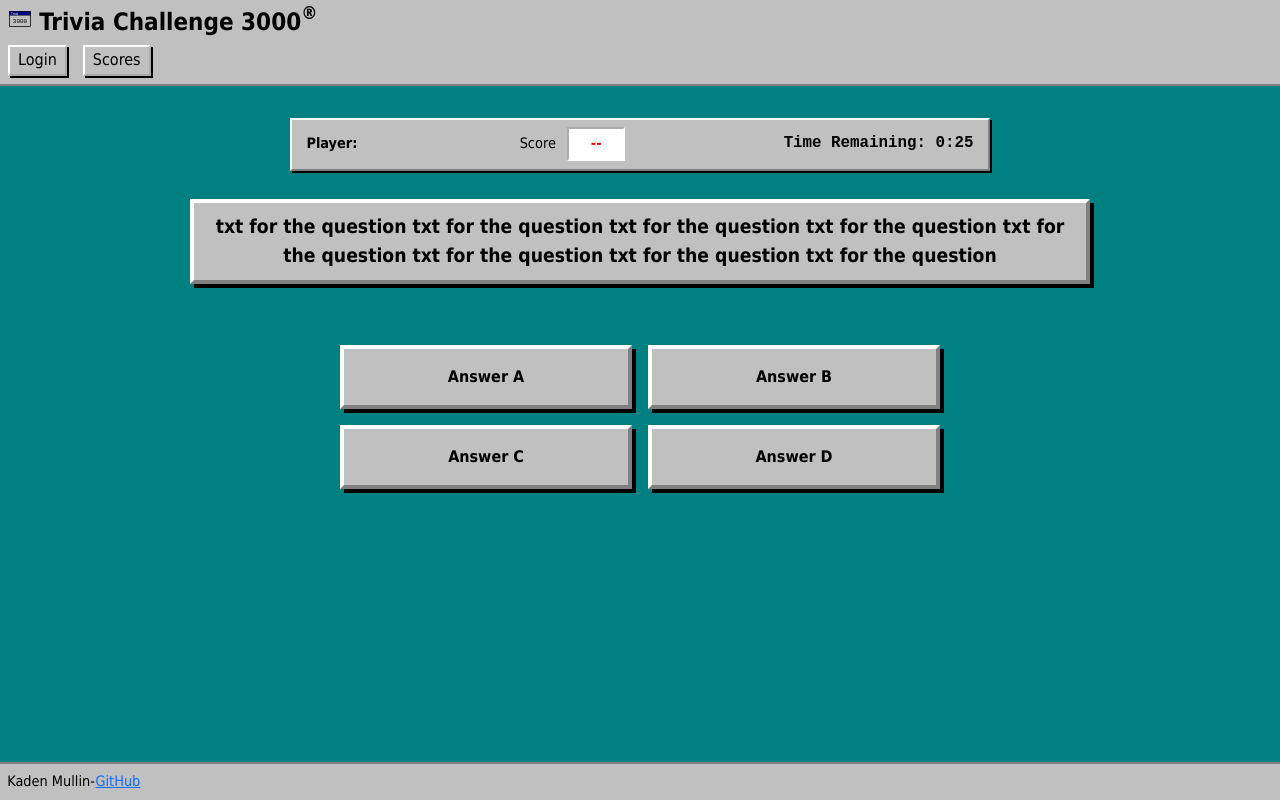
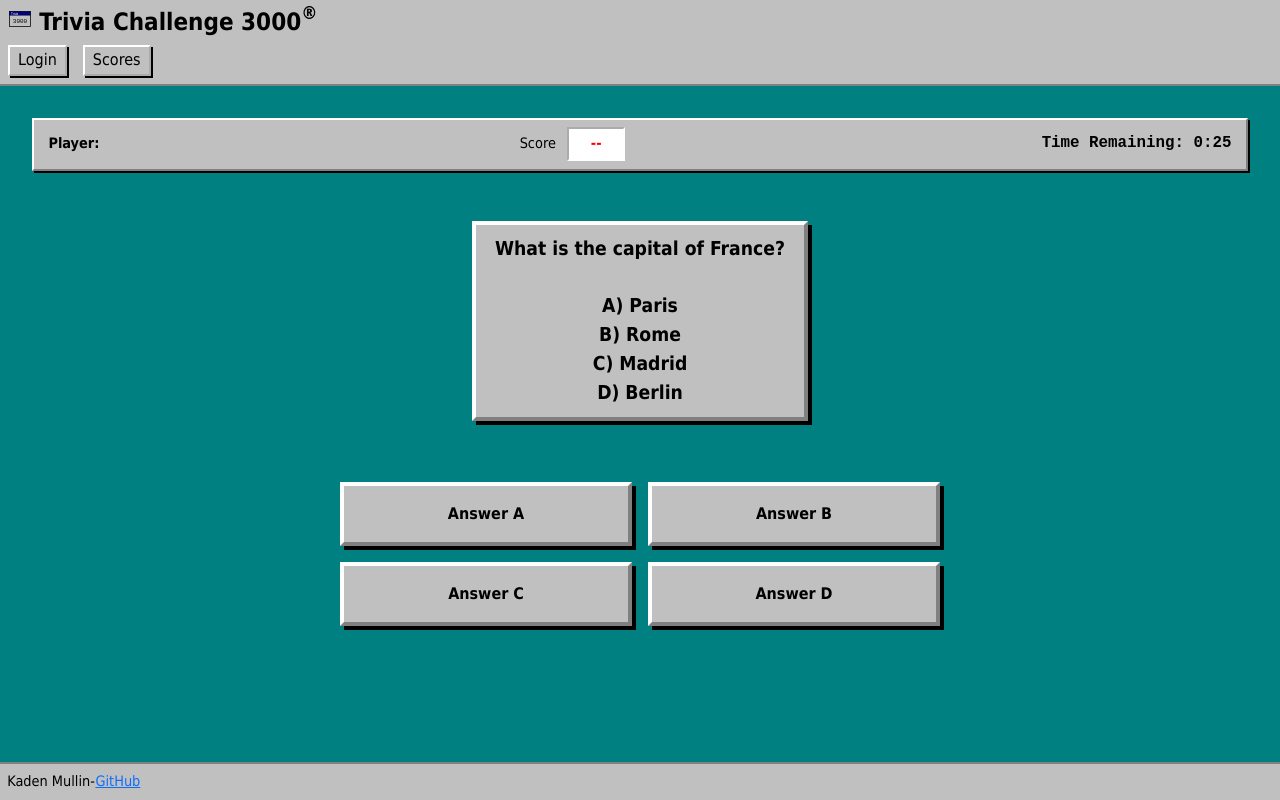
Before and after one commit to kmullin8/startup, a React (Vite) app: page /play in a window 1280 px wide. Built offline with nearby package versions, Linux system fonts and the light colour scheme.

Commit message:
implemented dynamic question

```diff
--- a/src/play/play.jsx
+++ b/src/play/play.jsx
@@ -5,40 +5,80 @@ export function Play({ user }) {
   const [score, setScore] = React.useState(0);
   const [buttonColors, setButtonColors] = React.useState([null, null, null, null]);
   const [disabledButtons, setDisabledButtons] = React.useState([false, false, false, false]);
-  const [timeRemaining, setTimeRemaining] = React.useState(30); // start at 30 seconds
+  const [timeRemaining, setTimeRemaining] = React.useState(30);
+  const [question, setQuestion] = React.useState(null); // store actual question object
+
+  // Mock "database" questions
+  const mockQuestions = [
+    {
+      id: 1,
+      text: 'What is the capital of France?',
+      answers: ['A) Paris', 'B) Rome', 'C) Madrid', 'D) Berlin'],
+      correctIndex: 0,
+    },
+    {
+      id: 2,
+      text: 'Which planet is known as the Red Planet?',
+      answers: ['A) Earth', 'B) Mars', 'C) Jupiter', 'D) Venus'],
+      correctIndex: 1,
+    },
+    {
+      id: 3,
+      text: 'Who wrote "Romeo and Juliet"?',
+      answers: ['A) Mark Twain', 'B) Charles Dickens', 'C) William Shakespeare', 'D) Jane Austen'],
+      correctIndex: 2,
+    },
+  ];
+
+  // Simulate fetching from a database
+  async function fetchQuestion() {
+    // simulate network delay (later, replace with fetch('/api/question'))
+    await new Promise((resolve) => setTimeout(resolve, 300));
+
+    // pick a random question for now
+    const randomIndex = Math.floor(Math.random() * mockQuestions.length);
+    return mockQuestions[randomIndex];
+  }
+
+  // On mount, fetch the first question
+  React.useEffect(() => {
+    fetchQuestion().then(setQuestion);
+  }, []);
 
   // Countdown timer
   React.useEffect(() => {
-    if (timeRemaining <= 0) return; // stop at 0
-
-    const timer = setInterval(() => {
-      setTimeRemaining((prev) => prev - 1);
-    }, 1000);
-
+    if (timeRemaining <= 0) return;
+    const timer = setInterval(() => setTimeRemaining((prev) => prev - 1), 1000);
     return () => clearInterval(timer);
   }, [timeRemaining]);
 
   function handleAnswerClick(index) {
-    const isCorrect = Math.random() < 0.25;
+    if (!question) return;
+
+    const isCorrect = index === question.correctIndex;
+    const newColors = [...buttonColors];
+    const newDisabled = [true, true, true, true];
 
     if (isCorrect) {
       const newScore = score + 25;
       setScore(newScore);
       localStorage.setItem('score', newScore);
+      newColors[index] = 'green';
+    } else {
+      newColors[index] = 'red';
+      newColors[question.correctIndex] = 'green';
     }
 
-    const newColors = [...buttonColors];
-    const newDisabled = [...disabledButtons];
-    newColors[index] = isCorrect ? 'green' : 'red';
-    newDisabled[index] = true;
     setButtonColors(newColors);
     setDisabledButtons(newDisabled);
 
-    setTimeout(() => {
-      const resetColors = [null, null, null, null];
-      const resetDisabled = [false, false, false, false];
-      setButtonColors(resetColors);
-      setDisabledButtons(resetDisabled);
+    setTimeout(async () => {
+      setButtonColors([null, null, null, null]);
+      setDisabledButtons([false, false, false, false]);
+
+      // fetch next question from “database”
+      const nextQuestion = await fetchQuestion();
+      setQuestion(nextQuestion);
     }, 900);
   }
 
@@ -48,39 +88,27 @@ export function Play({ user }) {
     return `${m}:${s.toString().padStart(2, '0')}`;
   }
 
-  function resetGame() {
+  async function resetGame() {
     setScore(0);
     setTimeRemaining(30);
     setButtonColors([null, null, null, null]);
     setDisabledButtons([false, false, false, false]);
     localStorage.removeItem('score');
+
+    const nextQuestion = await fetchQuestion();
+    setQuestion(nextQuestion);
   }
 
   return (
     <main>
-      <div
-        className="status-bar"
-        style={{
-          display: 'flex',
-          justifyContent: 'space-between',
-          alignItems: 'center',
-          marginBottom: '1em',
-          maxWidth: '700px',
-          margin: 'auto',
-        }}
-      >
+      <div className="status-bar">
         <div className="players">
           Player: <span className="player-name">{user}</span>
         </div>
 
         <div className="score">
           <label htmlFor="count">Score</label>
-          <input
-            type="text"
-            id="count"
-            value={score === 0 ? '--' : score}
-            readOnly
-          />
+          <input type="text" id="count" value={score === 0 ? '--' : score} readOnly />
         </div>
 
         <div className="timer" style={{ color: timeRemaining === 0 ? 'red' : 'black' }}>
@@ -88,9 +116,16 @@ export function Play({ user }) {
         </div>
       </div>
 
-      <p className="question-text" style={{ textAlign: 'center', maxWidth: '900px' }}>
-        txt for the question txt for the question txt for the question txt for the question txt
-        for the question txt for the question txt for the question txt for the question
+      {/* Display question only when loaded */}
+      {question ? (
+        <>
+          <p
+            className="question-text"
+            style={{ textAlign: 'center', maxWidth: '900px', whiteSpace: 'pre-line' }}
+          >
+            {question.text}
+            {'\n'}
+            {question.answers.map((ans) => `\n${ans}`).join('')}
           </p>
 
           <div
@@ -126,8 +161,14 @@ export function Play({ user }) {
               </button>
             ))}
           </div>
+        </>
+      ) : (
+        <p className="question-text" style={{ textAlign: 'center' }}>
+          Loading question...
+        </p>
+      )}
 
-      {/* Only show Play Again button when time runs out */}
+      {/* Play Again */}
       {timeRemaining === 0 && (
         <div className="play-again-container">
           <button type="button" className="play-again-button" onClick={resetGame}>
```
Lines whose indentation alone changed are shown as unchanged.
